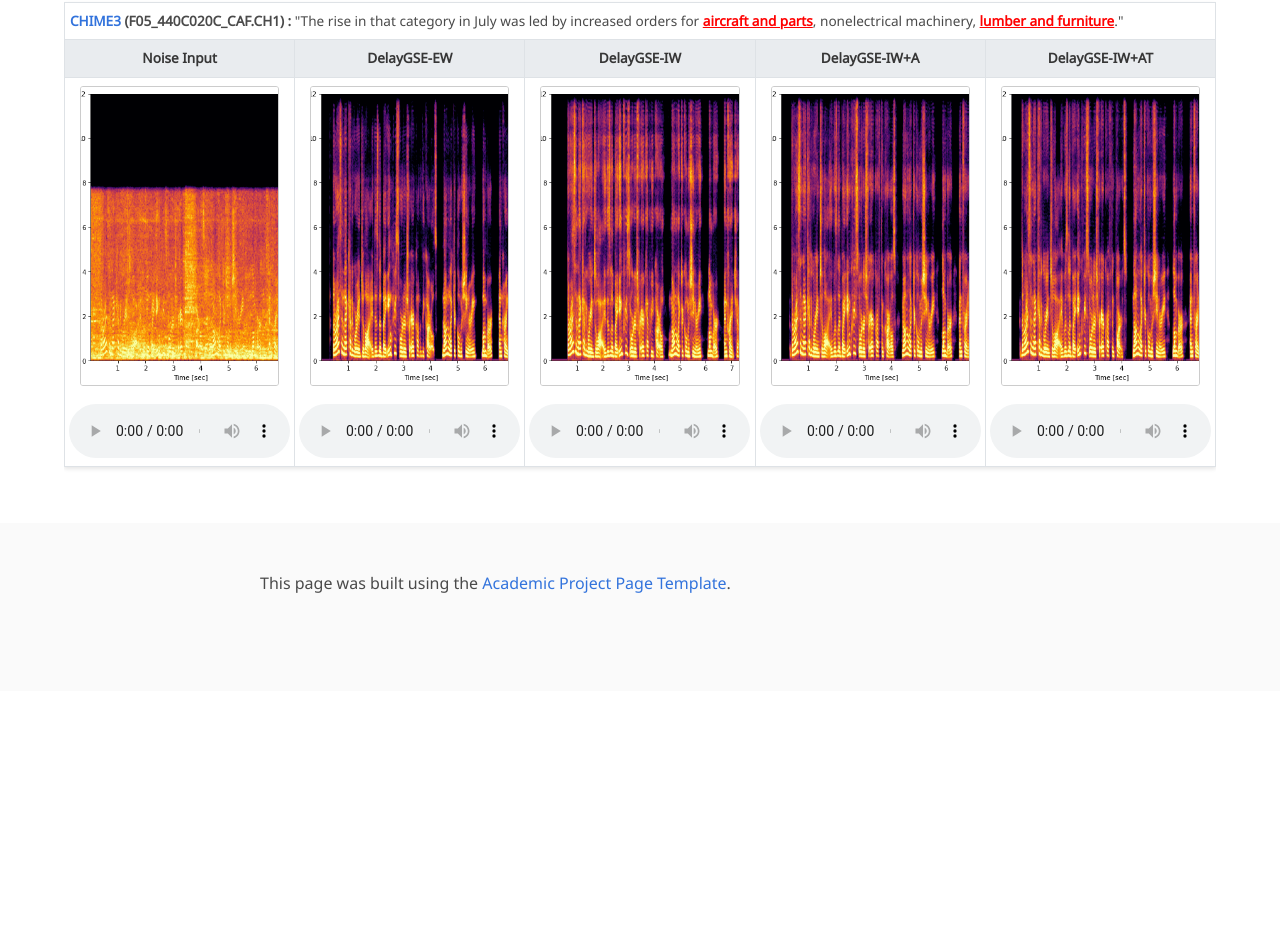
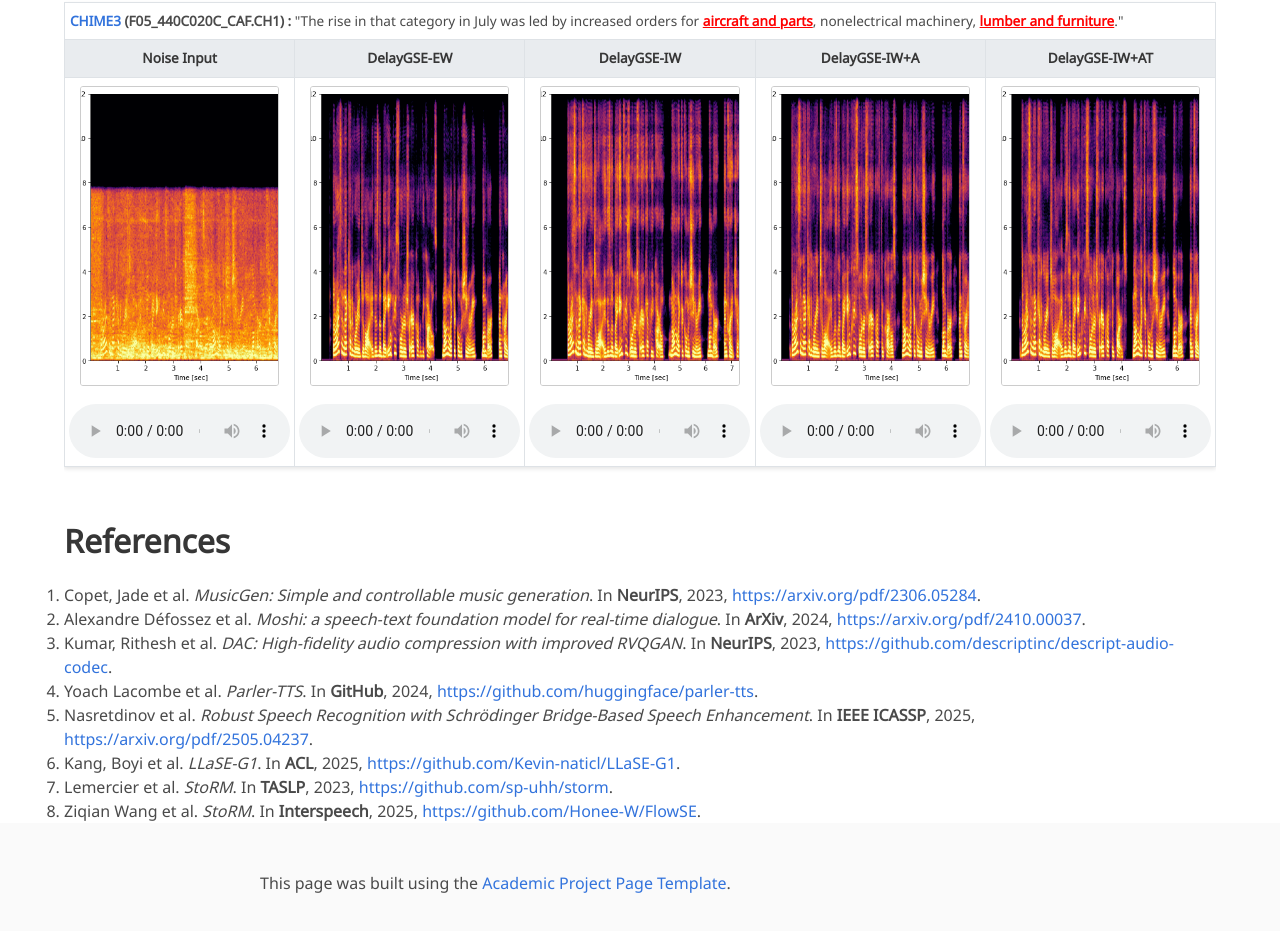
Before and after one commit to delaygse/delaygse.github.io, a plain HTML site: page index.html in a window 1280 px wide. Shown: the part 7205-8136 px from the top of the page. Before the commit the page ends 7896 px from the top, so only its background shows below. Drawn offline with nearby package versions, Linux system fonts and the light colour scheme; some icons are missing; a web font is replaced by a local one.

Commit message:
update refs

```diff
--- a/index.html
+++ b/index.html
@@ -818,7 +818,6 @@
 
         </div>
 
-
       </div>
       </div>
       </div>
@@ -826,6 +825,57 @@
   </div>
 </section>
 <!-- End Audio + Mel Spectrogram Section -->
+
+<!-- References Section -->
+<section class="hero is-small">
+    <div class="container">
+    <h2 class="title is-3">References</h2>
+    <ol>
+      <li>
+        Copet, Jade et al.
+        <i>MusicGen: Simple and controllable music generation</i>.
+        In <b>NeurIPS</b>, 2023, <a href="https://arxiv.org/pdf/2306.05284" target="_blank">https://arxiv.org/pdf/2306.05284</a>.
+      </li>
+      <li>
+        Alexandre Défossez et al.
+        <i>Moshi: a speech-text foundation model for real-time dialogue</i>.
+        In <b>ArXiv</b>, 2024, <a href="https://arxiv.org/pdf/2410.00037" target="_blank">https://arxiv.org/pdf/2410.00037</a>.
+      </li>
+      <li>
+        Kumar, Rithesh et al.
+        <i>DAC: High-fidelity audio compression with improved RVQGAN</i>.
+        In <b>NeurIPS</b>, 2023, <a href="https://github.com/descriptinc/descript-audio-codec" target="_blank">https://github.com/descriptinc/descript-audio-codec</a>.
+      </li>
+      <li>
+        Yoach Lacombe et al.
+        <i>Parler-TTS</i>.
+        In <b>GitHub</b>, 2024, <a href="https://github.com/huggingface/parler-tts" target="_blank">https://github.com/huggingface/parler-tts</a>.
+      </li>
+      <li>
+        Nasretdinov et al.
+        <i>Robust Speech Recognition with Schrödinger Bridge-Based Speech Enhancement</i>.
+        In <b>IEEE ICASSP</b>, 2025, <a href="https://arxiv.org/pdf/2505.04237" target="_blank">https://arxiv.org/pdf/2505.04237</a>.
+      </li>
+      <li>
+        Kang, Boyi et al.
+        <i>LLaSE-G1</i>.
+        In <b>ACL</b>, 2025, <a href="https://github.com/Kevin-naticl/LLaSE-G1" target="_blank">https://github.com/Kevin-naticl/LLaSE-G1</a>.
+      </li>
+      <li>
+        Lemercier et al.
+        <i>StoRM</i>.
+        In <b>TASLP</b>, 2023, <a href="https://github.com/sp-uhh/storm" target="_blank">https://github.com/sp-uhh/storm</a>.
+      </li>
+      <li>
+        Ziqian Wang et al.
+        <i>StoRM</i>.
+        In <b>Interspeech</b>, 2025, <a href="https://github.com/Honee-W/FlowSE" target="_blank">https://github.com/Honee-W/FlowSE</a>.
+      </li>
+
+  </div>
+</section>
+<!-- End References Section -->
+
 
 
 
```
